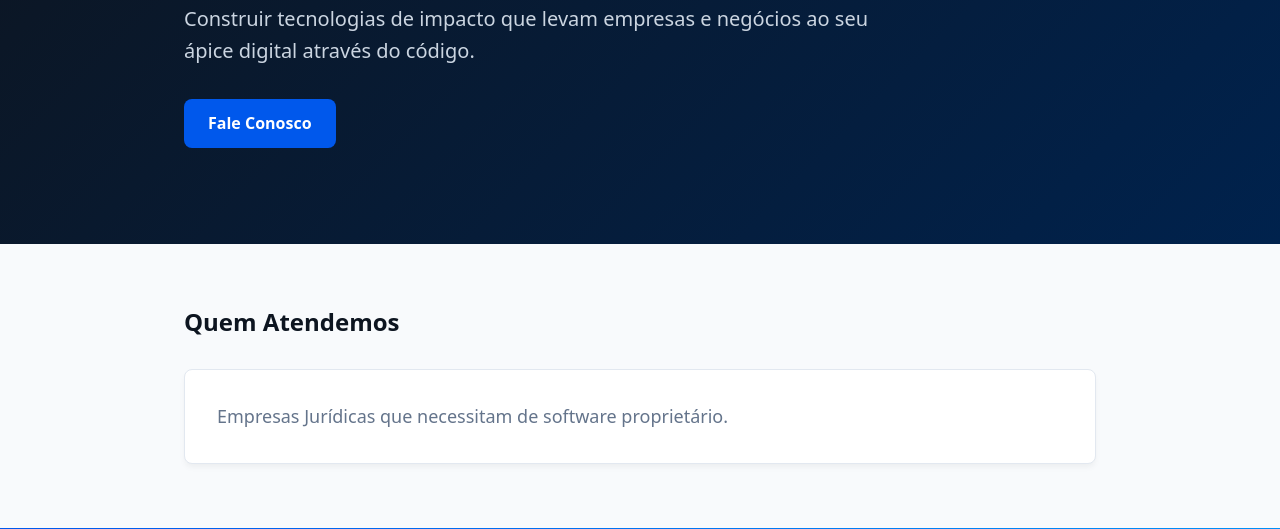
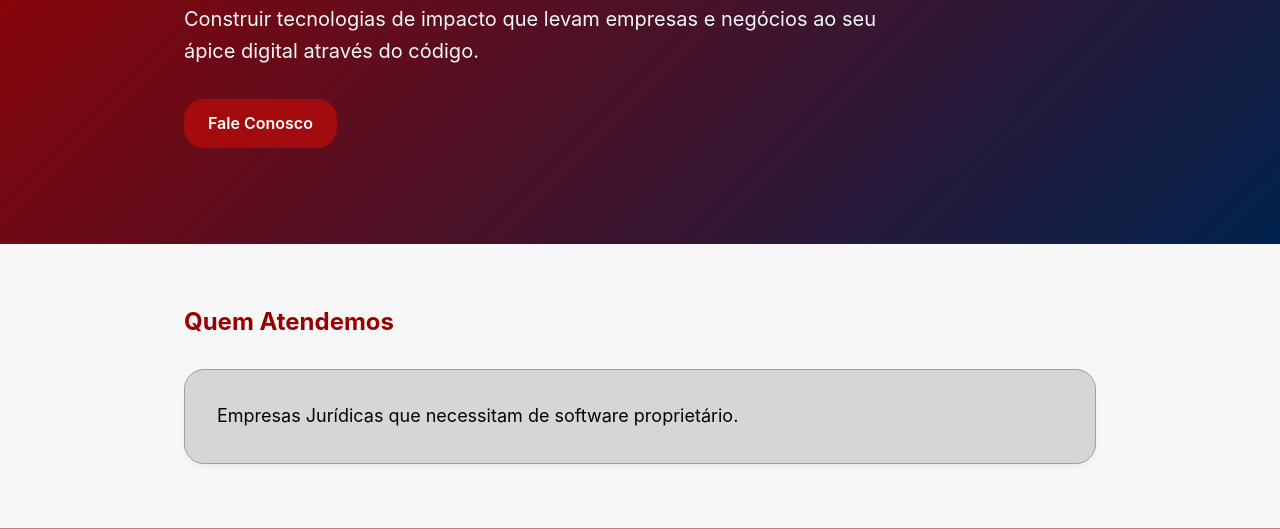
Before and after one commit to lylivisk02/zennit-tech-site, an Astro site: page / in a window 1280 px wide. Shown: the part 328-857 px from the top of the page. Built offline with nearby package versions, Linux system fonts and the light colour scheme; Astro itself is replaced by a stand-in of ours.

Commit message:
feat: atualiza fonte e cor do site

```diff
--- a/src/components/Cartao.astro
+++ b/src/components/Cartao.astro
@@ -8,8 +8,8 @@ const { destaque } = Astro.props;
 
 <style>
 	.cartao {
-		background-color: var(--cor-fundo);
-		border: 1px solid var(--cor-borda);
+		background-color:#d6d6d6;
+		border: 1px solid #a09e9e;
 		border-radius: var(--borda-raio);
 		padding: 2rem;
 		box-shadow: var(--sombra-cartao);
--- a/src/components/Footer.astro
+++ b/src/components/Footer.astro
@@ -26,14 +26,14 @@ const anoAtual = new Date().getFullYear();
 
 <style>
 	.rodape {
-		background-color: var(--cor-primaria);
+		background-color:#4e0606;
 		color: var(--cor-texto-invertido);
 		margin-top: auto;
 	}
 
 	.faixa-topo {
 		height: 4px;
-		background: var(--degrade-marca);
+		background:#c47d7d;
 	}
 
 	.rodape-container {
--- a/src/data/empresa.js
+++ b/src/data/empresa.js
@@ -2,7 +2,7 @@ export const empresa = {
   nome: "ZENNIT tech",
   slogan: "Elevando o seu negócio ao nível mais alto.",
   historia:
-    "Cansada de empresas limitadas ao setor jurídico, a aluna Emily Melo do MIT  fundou, em 2001, a ZENNIT tech: a software house de que o mercado precisava. Uma empresa focada em entregar resultados reais e de alta performance, longe de promessas vazias. Essa busca contínua pela excelência deu origem ao nome Zennit — uma referência direta ao ápice da precisão e do impacto —, representando a trajetória de uma empresa que se formou com a missão clara de impulsionar a transformação digital a partir da base do código. Hoje em dia, somos uma fundação reconhecida mundialmente e de extrema excelência.",
+    "Cansada de empresas limitadas ao setor jurídico, a aluna Emily Melo do MIT  fundou, em 2001, a ZENNIT tech: a software house de que o mercado precisava. Uma empresa focada em entregar resultados reais e de alta performance, longe de promessas vazias. Essa busca contínua pela excelência deu origem ao nome Zennit. Uma referência direta ao ápice da precisão e do impacto, representando a trajetória de uma empresa que se formou com a missão clara de impulsionar a transformação digital a partir da base do código. Hoje em dia, somos uma fundação reconhecida mundialmente e de extrema excelência.",
   missao:
     "Construir tecnologias de impacto que levam empresas e negócios ao seu ápice digital através do código.",
   visao:
--- a/src/styles/global.css
+++ b/src/styles/global.css
@@ -1,16 +1,16 @@
 /* src/styles/global.css */
 :root {
   /* Paleta de Cores baseada no Logo */
-  --cor-primaria: #0d1520; /* Quase preto */
-  --cor-secundaria: #0058ec; /* Azul escuro do degradê (links e botões) */
-  --cor-destaque: #008ff7; /* Azul claro do degradê (decorativo) */
-  --cor-fundo: #ffffff;
-  --cor-fundo-alt: #f8fafc;
-  --cor-texto: #334155;
-  --cor-texto-secundario: #64748b;
+  --cor-primaria: #990000; /* Quase preto */
+  --cor-secundaria: #b30c0ccc; /* Azul escuro do degradê (links e botões) */
+  --cor-destaque: #ad1717; /* Azul claro do degradê (decorativo) */
+  --cor-fundo: #faf7f7;
+  --cor-fundo-alt: #f7f7f7;
+  --cor-texto: #020202;
+  --cor-texto-secundario: #070303;
   --cor-texto-invertido: #ffffff;
-  --cor-texto-invertido-suave: #cbd5e1;
-  --cor-borda: #e2e8f0;
+  --cor-texto-invertido-suave: #f4f6f8;
+  --cor-borda: #440c0c;
 
   /* Variável para o Hero */
   --cor-hero-fim: #00224d;
@@ -28,7 +28,7 @@
   );
 
   /* Variáveis Estruturais */
-  --borda-raio: 8px;
+  --borda-raio: 20px;
   --sombra-cartao: 0 4px 6px -1px rgba(0, 0, 0, 0.05);
   --sombra-cartao-hover: 0 10px 15px -3px rgba(0, 0, 0, 0.1);
   --espacamento-secao: 4rem;
@@ -41,7 +41,7 @@
 }
 
 body {
-  font-family: system-ui, -apple-system, BlinkMacSystemFont, 'Segoe UI', Roboto,
+  font-family: inter, -apple-system, BlinkMacSystemFont, 'Segoe UI', Roboto,
     Oxygen, Ubuntu, Cantarell, sans-serif;
   background-color: var(--cor-fundo);
   color: var(--cor-texto);
```
